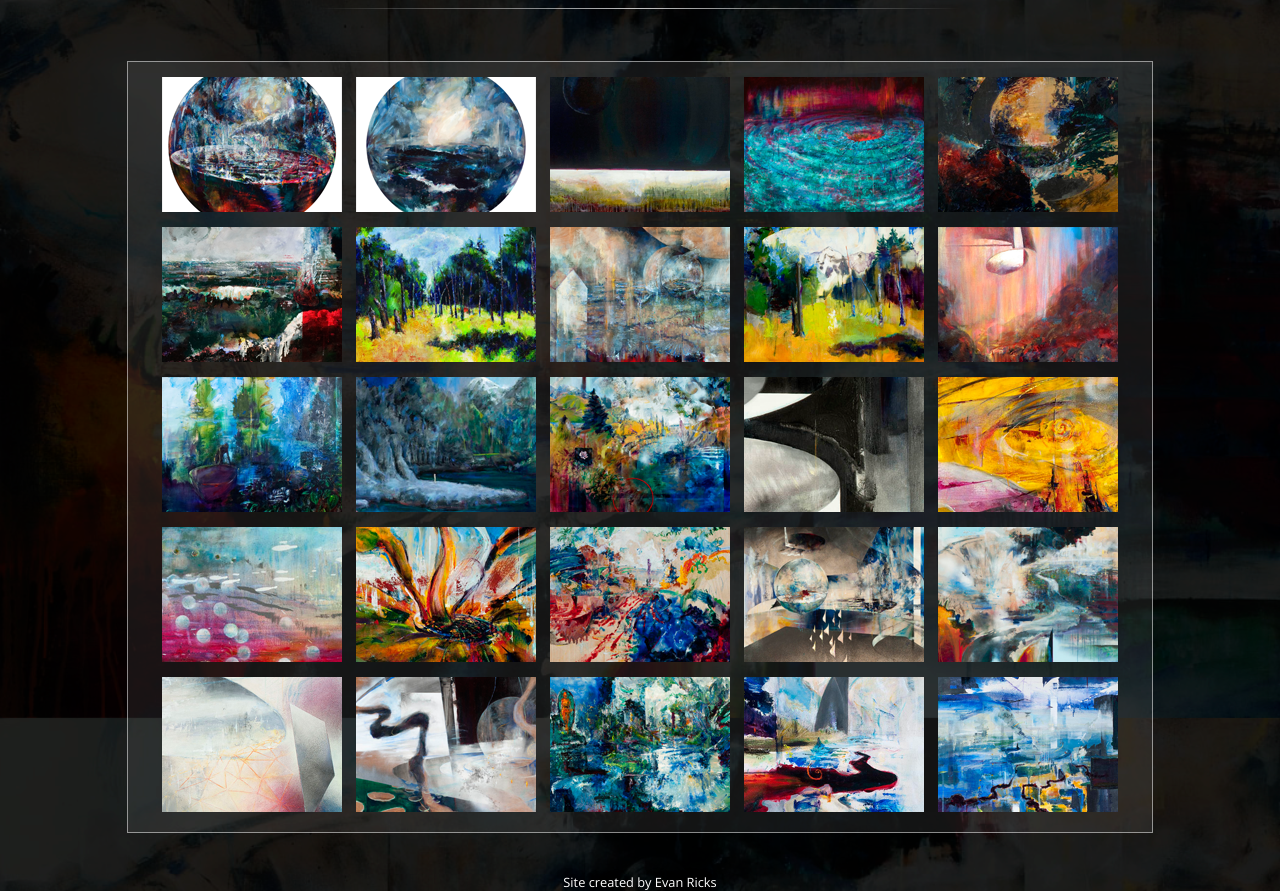
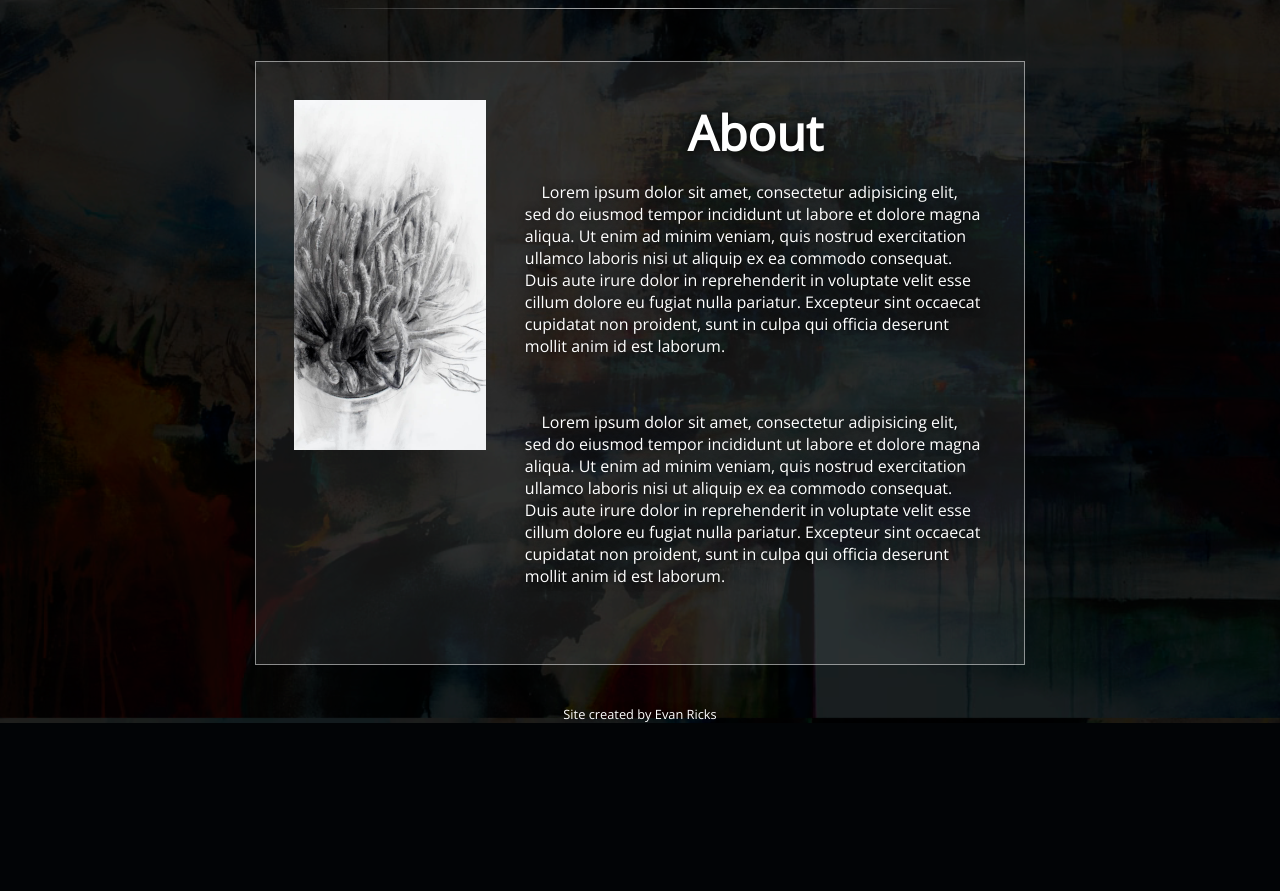
Before and after one commit to EvanRicks/MarcusGreene, a PHP site: page / in a window 1280 px wide. Shown: the part 161-1052 px from the top of the page. After the commit the page ends 884 px from the top, so only its background shows below. Run offline with PHP 8.4, Linux system fonts and the light colour scheme.

Commit message:
Increased image caption size and added a home and contact page

```diff
--- a/css/styles.css
+++ b/css/styles.css
@@ -53,6 +53,24 @@ hr {
 	border-top: 4px double #ccc;
 	border-bottom: 4px double #ccc;
 }
+#leftCol {
+	float: left;
+	width: 20%;
+	padding: 5%;
+	overflow: hidden;
+	text-align: center;
+}
+#rightCol {
+	float: right;
+	width: 60%;
+	padding: 5%;
+}
+#rightCol h2  {
+	font-size: 3em;
+	text-align: center;
+	margin-top: 0px;
+	margin-bottom: 0px;
+}
 #wrapper {
 	margin: auto;
 	width: 80%;
@@ -106,8 +124,9 @@ hr {
 	display: none;
 	position: fixed;
 	color: white;
-	top: 96%;
+	top: 95%;
 	left: 50%;
+	font-size: 2em;
 }
 footer {
 	text-align: center;
--- a/index.html
+++ b/index.html
@@ -1,60 +1,46 @@
 <!DOCTYPE html>
 <html>
 <head>
-	<title>Marcus Greene</title>
+	<title>Marcus Greene - HOME</title>
 	<meta name="viewport" content="width=device-width, initial-scale=1.0">
-	<script type="text/javascript" src="js/jquery-1.11.1.min.js"></script>
-	<script type="text/javascript" src="js/script.js"></script>
 	<link rel="stylesheet" type="text/css" href="css/styles.css">
 	<link href='http://fonts.googleapis.com/css?family=Open+Sans:300' rel='stylesheet' type='text/css'>
 </head>
 <body>
-	<div id="overlay"></div>
-	<div id="frameContainerFixed">
-		<div id="frameContainer">
-			<div id="frame"></div>
-		</div>
-	</div>
-	<img src="images/arrow-left.png" alt="left" id="left">
-	<img src="images/arrow-right.png" alt="right" id="right">
-	<div id="caption"></div>
 	<div id="header">
 		<h1>Marcus Greene</h1>
 		<ul id="navbar">
 			<li><a href="index.html">Home</a></li>
-			<li><a href="index.html">Gallery</a></li>
-			<li><a href="index.html">Contact Me</a></li>
+			<li><a href="gallery.html">Gallery</a></li>
+			<li><a href="contact.html">Contact Me</a></li>
 		</ul>
 	</div>
 	<hr><br><br>
-	<div id="wrapper">
-		<ul id="gallery">
-			<li><img src="images/thumbs/awakening.png" alt="1 - Awakening"></li>
-			<li><img src="images/thumbs/beyond_the_wave.png" alt="2 - Beyond the Wave"></li>
-			<li><img src="images/thumbs/embryonic_journey.png" alt="3 - Embryonic Journey"></li>
-			<li><img src="images/thumbs/finisterre.png" alt="4 - Finisterre"></li>
-			<li><img src="images/thumbs/gods_navel.png" alt="5 - God's Navel"></li>
-			<li><img src="images/thumbs/the_call.png" alt="6 - The Call"></li>
-			<li><img src="images/thumbs/the_path.png" alt="7 - The Path"></li>
-			<li><img src="images/thumbs/wound_in_wave.png" alt="8 - Wound in Wave"></li>
-			<li><img src="images/thumbs/oneil_pass.png" alt="9 - O'Neil Pass"></li>
-			<li><img src="images/thumbs/night_sea_journey.png" alt="10 - Night Sea Journey"></li>
-			<li><img src="images/thumbs/journey_1.png" alt="11 - Journey 1"></li>
-			<li><img src="images/thumbs/wound_in_wave_triptych.png" alt="12 - Wound in Wave (Triptych)"></li>
-			<li><img src="images/thumbs/between_mountains_and_sea.png" alt="13 - Between Mountains and Sea"></li>
-			<li><img src="images/thumbs/the_philosophy_of_air.png" alt="14 - The Philosophy of Air"></li>
-			<li><img src="images/thumbs/the_architecture_of_fire.png" alt="15 - The Architecture of Fire"></li>
-			<li><img src="images/thumbs/the_music_in_water.png" alt="16 - The Music in Water"></li>
-			<li><img src="images/thumbs/the_evolution_of_soil.png" alt="17 - The Evolution of Soil"></li>
-			<li><img src="images/thumbs/in_the_garden.png" alt="18 - In the Garden"></li>
-			<li><img src="images/thumbs/higgs_boson.png" alt="19 - Higgs-Boson"></li>
-			<li><img src="images/thumbs/tunguska_1908.png" alt="20 - Tunguska 1908"></li>
-			<li><img src="images/thumbs/un_chien_andalou.png" alt="21 - Un Chien Andalou"></li>
-			<li><img src="images/thumbs/martyrs_dna.png" alt="22 - Martyrs' DNA"></li>
-			<li><img src="images/thumbs/naiads.png" alt="23 - Naiads"></li>
-			<li><img src="images/thumbs/beyond_the_purple_crayon.png" alt="24 - Beyond the Purple Crayon"></li>
-			<li><img src="images/thumbs/worlds_collide.png" alt="25 - Worlds Collide"></li>
-		</ul>
+	<div id="wrapper" style="width: 60%;">
+		<div id="leftCol">
+			<img src="images/about.png" width="236" height="350" alt="Wilcoxia">
+		</div>
+		<div id="rightCol">
+			<h2>About</h2>
+			<p>
+				&nbsp;&nbsp;&nbsp;&nbsp;Lorem ipsum dolor sit amet, consectetur adipisicing elit, sed do eiusmod
+				tempor incididunt ut labore et dolore magna aliqua. Ut enim ad minim veniam,
+				quis nostrud exercitation ullamco laboris nisi ut aliquip ex ea commodo
+				consequat. Duis aute irure dolor in reprehenderit in voluptate velit esse
+				cillum dolore eu fugiat nulla pariatur. Excepteur sint occaecat cupidatat non
+				proident, sunt in culpa qui officia deserunt mollit anim id est laborum.
+			</p>
+			<br>
+			<p>
+				&nbsp;&nbsp;&nbsp;&nbsp;Lorem ipsum dolor sit amet, consectetur adipisicing elit, sed do eiusmod
+				tempor incididunt ut labore et dolore magna aliqua. Ut enim ad minim veniam,
+				quis nostrud exercitation ullamco laboris nisi ut aliquip ex ea commodo
+				consequat. Duis aute irure dolor in reprehenderit in voluptate velit esse
+				cillum dolore eu fugiat nulla pariatur. Excepteur sint occaecat cupidatat non
+				proident, sunt in culpa qui officia deserunt mollit anim id est laborum.
+			</p>
+			<br>
+		</div>
 	</div>
 	<footer>
 		Site created by Evan Ricks
```
Also changed, not shown: contact.html (added, +26 -0 lines), gallery.html (added, +63 -0 lines), images/about.png (added).
